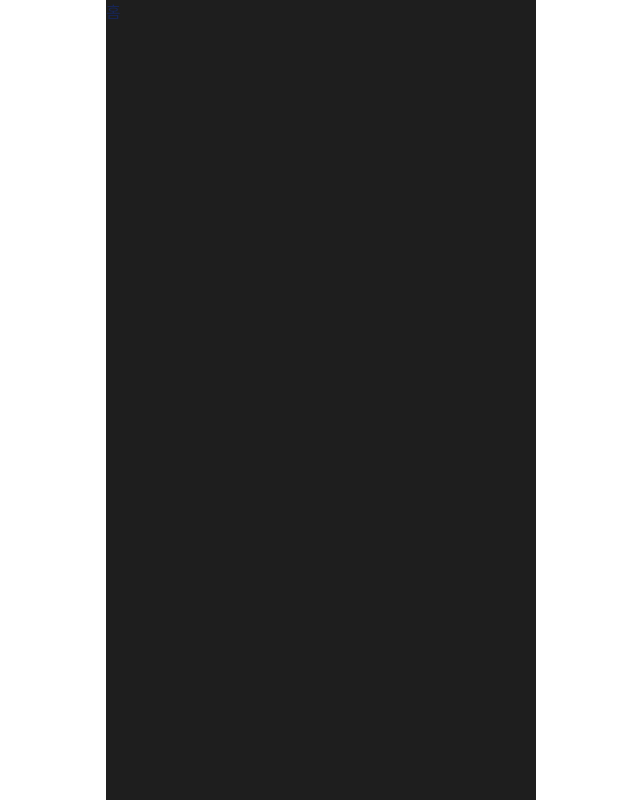
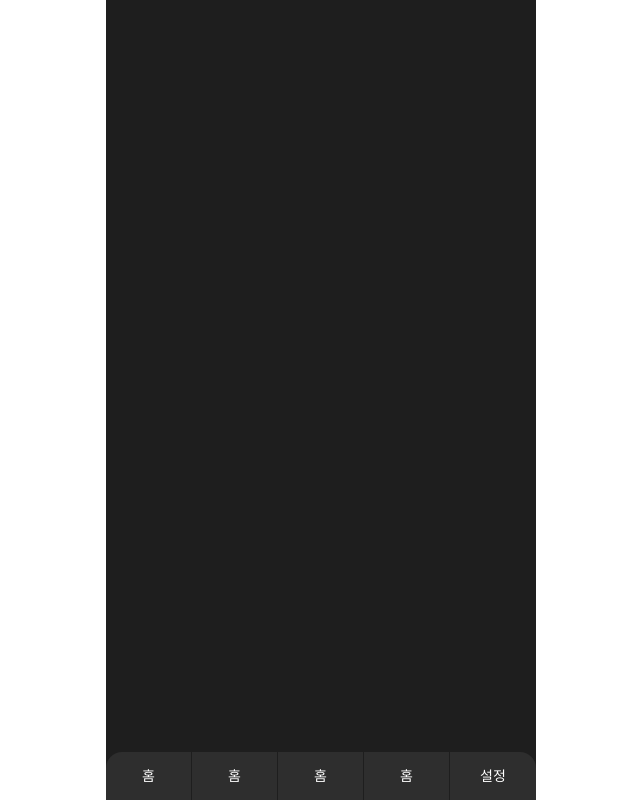
Before and after one commit to SEJ1991/bank, a React (Vite) app: page / in a window 1280 px wide. Shown: the whole page, without its empty margins (319-959 px from the left). Built offline with nearby package versions, Linux system fonts and the light colour scheme.

Commit message:
feat: [B-2] build nav
feat: [B-2] build nav items

```diff
--- /dev/null
+++ b/src/components/Navigator.tsx
@@ -0,0 +1,28 @@
+import { twMerge } from 'tailwind-merge';
+
+import Anchor from './elements/Anchor';
+
+interface Props {
+  className?: string;
+  items: NavItem[];
+}
+export default function Navigator({ className, items }: Props) {
+  return (
+    <nav
+      className={twMerge(
+        'grid grid-cols-5 fixed bottom-0 h-12 bg-primary-300 rounded-tl-2xl rounded-tr-2xl',
+        className
+      )}
+    >
+      {items.map(({ to, children }) => (
+        <Anchor
+          key={to}
+          className='flex justify-center items-center h-full text-white text-sm border-primary-500 border-r last:border-none'
+          to={to}
+        >
+          {children}
+        </Anchor>
+      ))}
+    </nav>
+  );
+}
--- a/src/components/layout/Layout.tsx
+++ b/src/components/layout/Layout.tsx
@@ -1,14 +1,21 @@
 import { Outlet } from 'react-router-dom';
 
-import Anchor from '../elements/Anchor';
+import Navigator from '../Navigator';
 
 export default function Layout() {
+  const widthClass = 'w-full max-w-[430px]';
   return (
-    <div className='w-full max-w-[430px] h-full bg-primary-500 mx-auto my-0'>
+    <div className={`${widthClass} h-full bg-primary-500 mx-auto my-0`}>
       <Outlet />
-      <nav className='flex gap-2'>
-        <Anchor to='/'>홈</Anchor>
-      </nav>
+      <Navigator className={widthClass} items={NAV_ITEMS} />
     </div>
   );
 }
+
+const NAV_ITEMS: NavItem[] = [
+  { to: '/', children: '홈' },
+  { to: '/', children: '홈' },
+  { to: '/', children: '홈' },
+  { to: '/', children: '홈' },
+  { to: '/', children: '설정' },
+];
--- /dev/null
+++ b/src/types/navigator.d.ts
@@ -0,0 +1,4 @@
+type NavItem = {
+  to: string;
+  children: React.ReactNode;
+};
```
